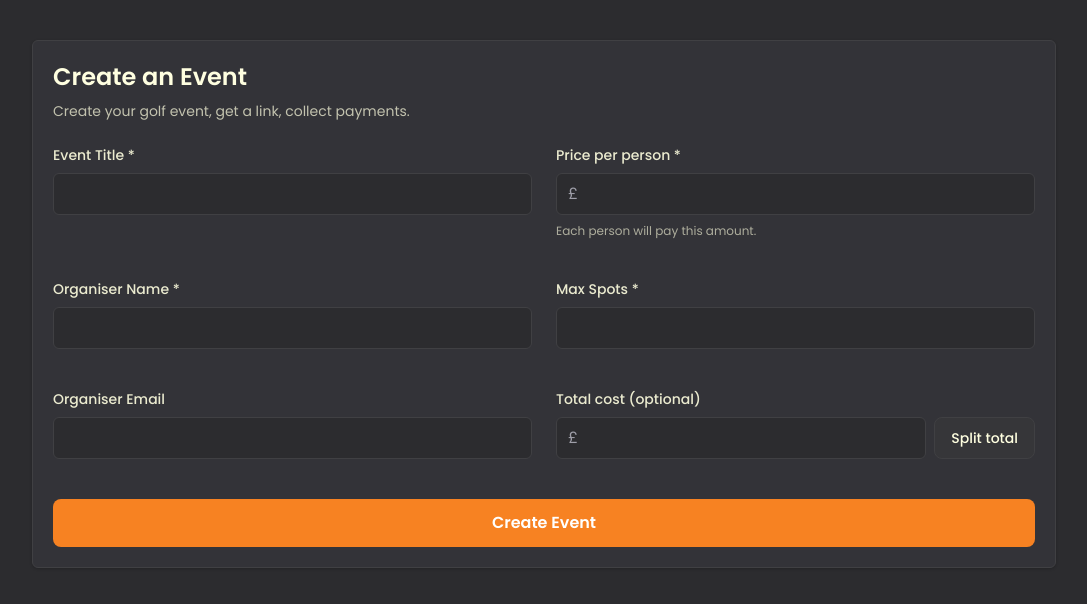
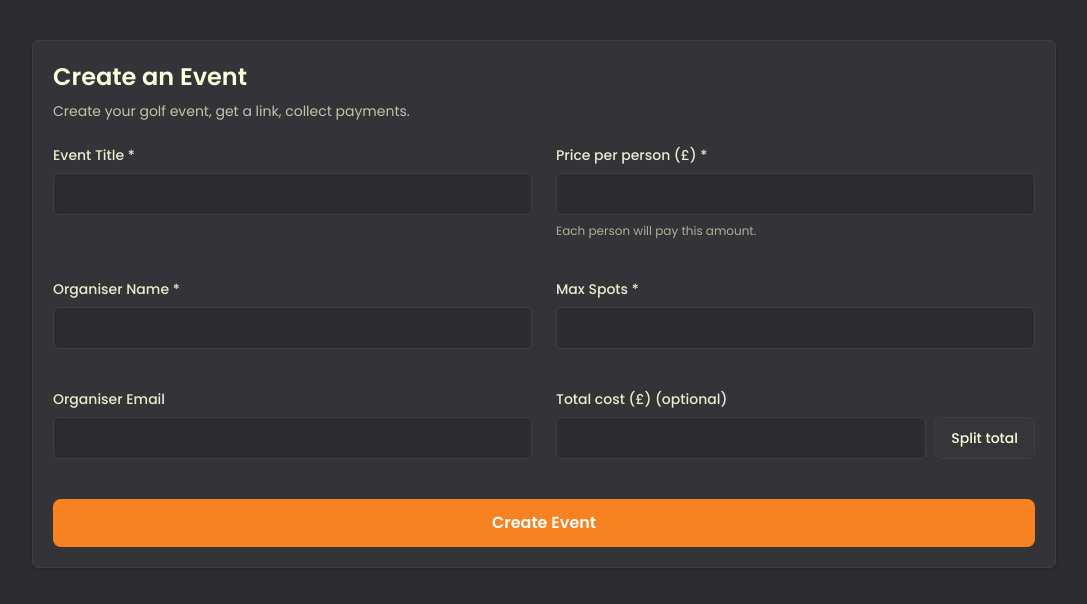
Before and after one commit to CamMacB17/alba-collect-host, a Next.js app: page /create in a window 1280 px wide. Shown: the top 604 px of the page, without its empty margins (96-1183 px from the left). Built offline with nearby package versions, Linux system fonts and the light colour scheme.

Commit message:
Remove GBP prefix from inputs and move currency into labels

```diff
--- a/src/app/admin/[token]/EditPriceForm.tsx
+++ b/src/app/admin/[token]/EditPriceForm.tsx
@@ -88,12 +88,6 @@ export default function EditPriceForm({ eventId, currentPricePence, token, isPri
     <form onSubmit={handleSubmit}>
       <div className="space-y-1">
         <div className="flex gap-2 items-start">
-          <div className="relative w-full flex-1">
-            <span
-              className="absolute inset-y-0 left-0 flex items-center pl-3 text-zinc-400 pointer-events-none z-10"
-            >
-              £
-            </span>
           <input
             type="text"
             id="price"
@@ -101,7 +95,7 @@ export default function EditPriceForm({ eventId, currentPricePence, token, isPri
             defaultValue={currentPricePounds ?? ""}
             placeholder="0.00"
             disabled={isPriceLocked}
-              className="w-full pl-12 pr-2.5 py-2 rounded transition-all disabled:opacity-50 disabled:cursor-not-allowed text-sm tabular-nums"
+            className="flex-1 px-3 py-2 rounded transition-all disabled:opacity-50 disabled:cursor-not-allowed text-sm tabular-nums"
             style={{
               background: "#2C2C2F",
               border: "1px solid #404043",
@@ -116,7 +110,6 @@ export default function EditPriceForm({ eventId, currentPricePence, token, isPri
               e.target.style.boxShadow = "none";
             }}
           />
-          </div>
           <button
             type="submit"
             disabled={isPriceLocked}
--- a/src/app/admin/[token]/page.tsx
+++ b/src/app/admin/[token]/page.tsx
@@ -241,7 +241,7 @@ export default async function AdminPage({ params }: { params: Promise<{ token: s
                 <div className="grid grid-cols-1 sm:grid-cols-2 gap-4">
                   {/* Price with inline Save */}
                   <div>
-                    <label className="block text-xs font-medium mb-1" style={{ color: "#FFFFE0", opacity: 0.8 }}>Price per person</label>
+                    <label className="block text-xs font-medium mb-1" style={{ color: "#FFFFE0", opacity: 0.8 }}>Price per person (£)</label>
                     <EditPriceForm eventId={event.id} currentPricePence={event.pricePence} token={token} isPriceLocked={paidCount > 0} />
                   </div>
 
--- a/src/app/create/page.tsx
+++ b/src/app/create/page.tsx
@@ -261,14 +261,8 @@ export default function CreatePage() {
             {/* Right Column */}
             <div>
               <label htmlFor="price" className="block text-sm font-medium mb-2" style={{ color: "#FFFFE0", opacity: 0.9 }}>
-                Price per person *
+                Price per person (£) *
               </label>
-              <div className="relative w-full">
-                <span
-                  className="absolute inset-y-0 left-0 flex items-center pl-3 text-zinc-400 pointer-events-none z-10"
-                >
-                  £
-                </span>
               <input
                 ref={priceInputRef}
                 type="number"
@@ -277,7 +271,7 @@ export default function CreatePage() {
                 step="0.01"
                 min="0"
                 required
-                  className="w-full pl-12 pr-4 py-2.5 rounded-lg transition-all tabular-nums"
+                className="w-full px-4 py-2.5 rounded-lg transition-all tabular-nums"
                 style={{
                   background: "#2C2C2F",
                   border: "1px solid #404043",
@@ -292,7 +286,6 @@ export default function CreatePage() {
                   e.target.style.boxShadow = "none";
                 }}
               />
-              </div>
               <p className="mt-2 text-xs" style={{ color: "#FFFFE0", opacity: 0.6 }}>
                 Each person will pay this amount.
               </p>
@@ -382,15 +375,9 @@ export default function CreatePage() {
             {/* Right Column */}
             <div>
               <label htmlFor="totalCost" className="block text-sm font-medium mb-2" style={{ color: "#FFFFE0", opacity: 0.9 }}>
-                Total cost (optional)
+                Total cost (£) (optional)
               </label>
               <div className="flex flex-col sm:flex-row gap-2">
-                <div className="relative w-full flex-1">
-                  <span
-                    className="absolute inset-y-0 left-0 flex items-center pl-3 text-zinc-400 pointer-events-none z-10"
-                  >
-                    £
-                  </span>
                 <input
                   type="number"
                   id="totalCost"
@@ -399,7 +386,7 @@ export default function CreatePage() {
                   min="0"
                   value={totalCost}
                   onChange={(e) => setTotalCost(e.target.value)}
-                    className="w-full pl-12 pr-4 py-2.5 rounded-lg transition-all tabular-nums"
+                  className="flex-1 px-4 py-2.5 rounded-lg transition-all tabular-nums"
                   style={{
                     background: "#2C2C2F",
                     border: "1px solid #404043",
@@ -414,7 +401,6 @@ export default function CreatePage() {
                     e.target.style.boxShadow = "none";
                   }}
                 />
-                </div>
                 <button
                   type="button"
                   onClick={handleSplitTotal}
```
Lines whose indentation alone changed are shown as unchanged.
